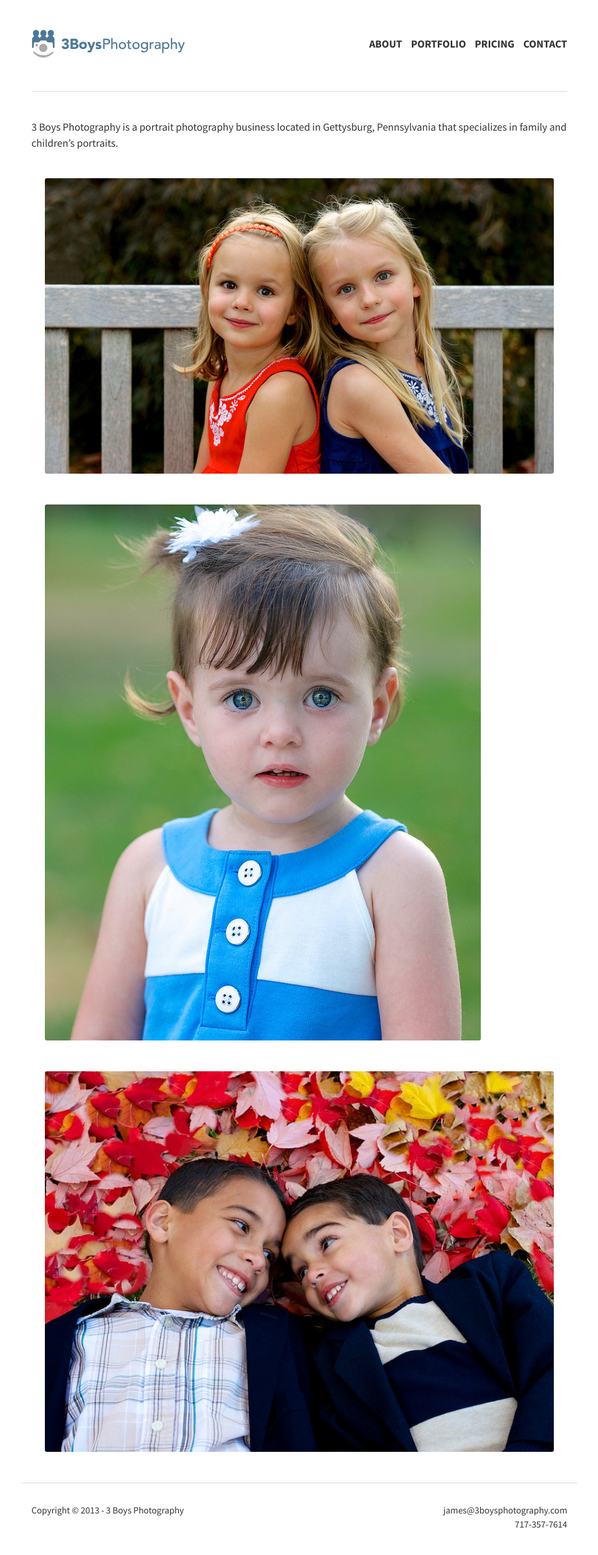
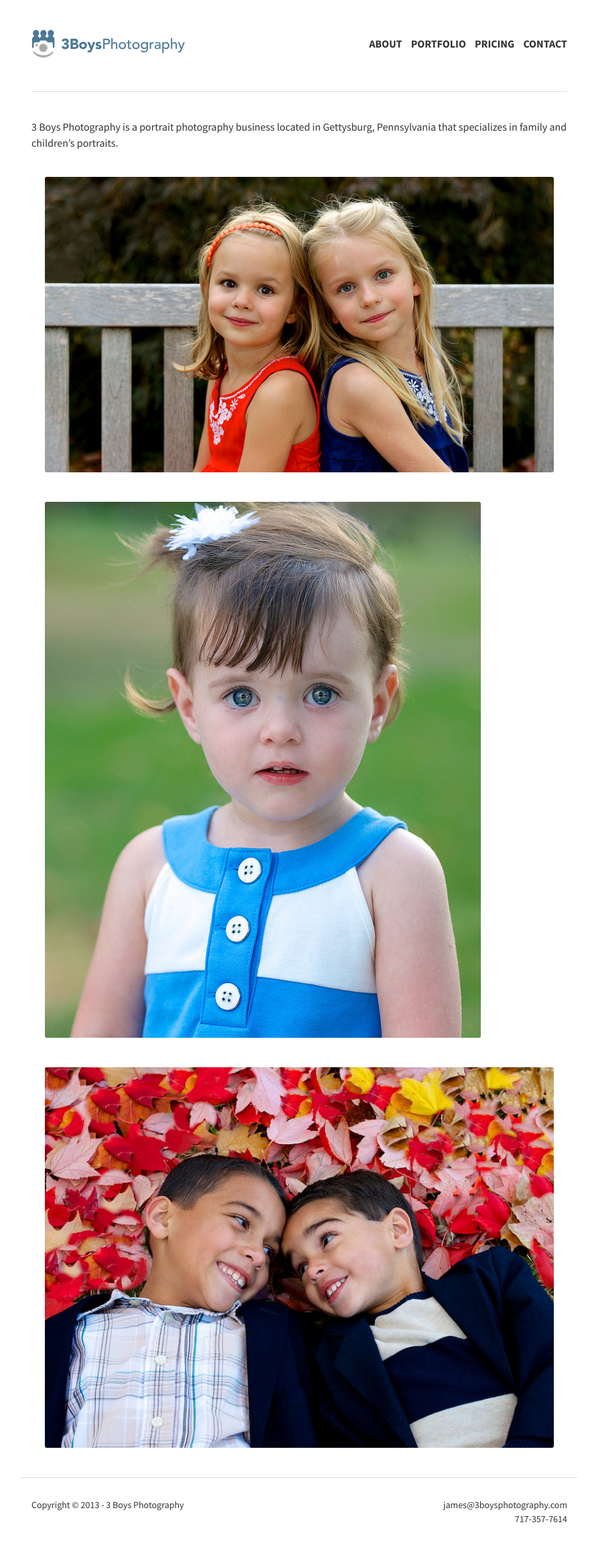
Before and after one commit to 3boysphotography/3boysphotography.github.io, a Jekyll site: the page built from index.md, in a window 1280 px wide. Shown: the whole page at 67% size, without its empty margins (193-1086 px from the left). Built offline with Jekyll 4.4.1, drawn with Linux system fonts in a browser that asks for light colours; Markdown is read by kramdown in place of the engine named in the settings.

Commit message:
test margin again

```diff
--- a/css/smplgrd.css
+++ b/css/smplgrd.css
@@ -30,7 +30,7 @@ img {
 .w:after { clear: both; }
 
 .r {
-    margin: 0 0 5px;
+    margin: 0 0 3px;
     width: 100%;
     *zoom: 1;
 }
```
